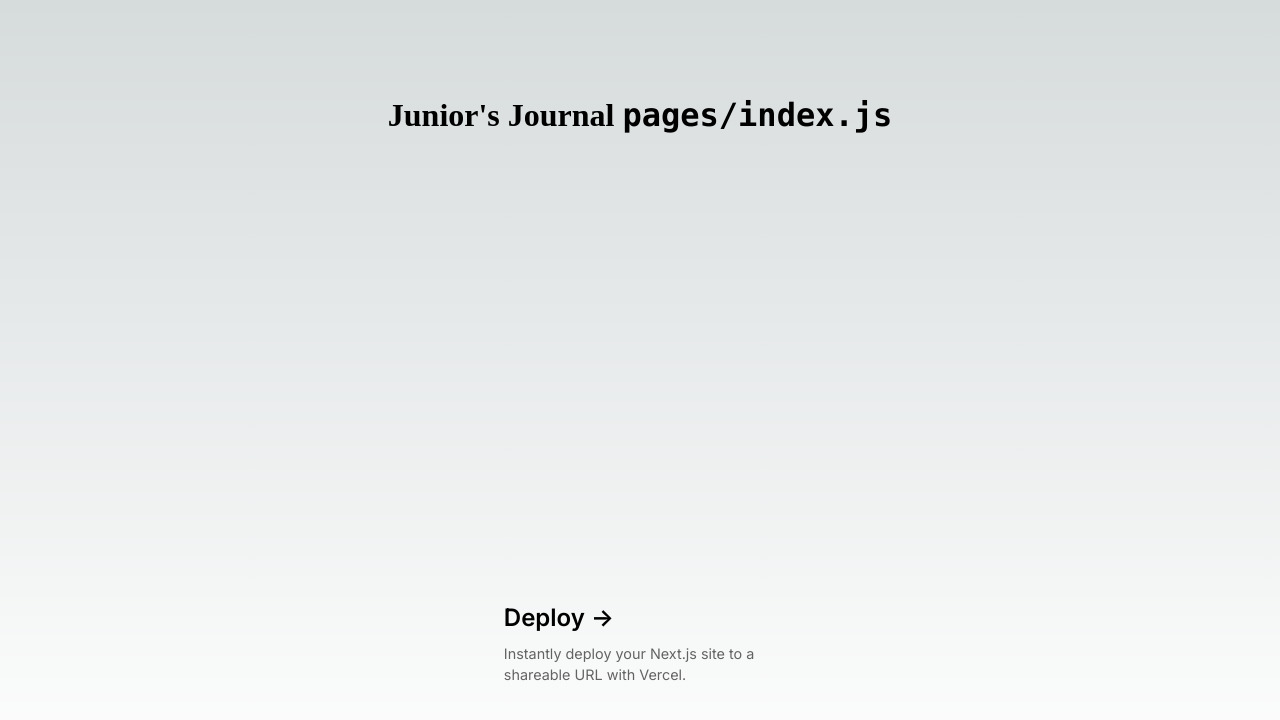
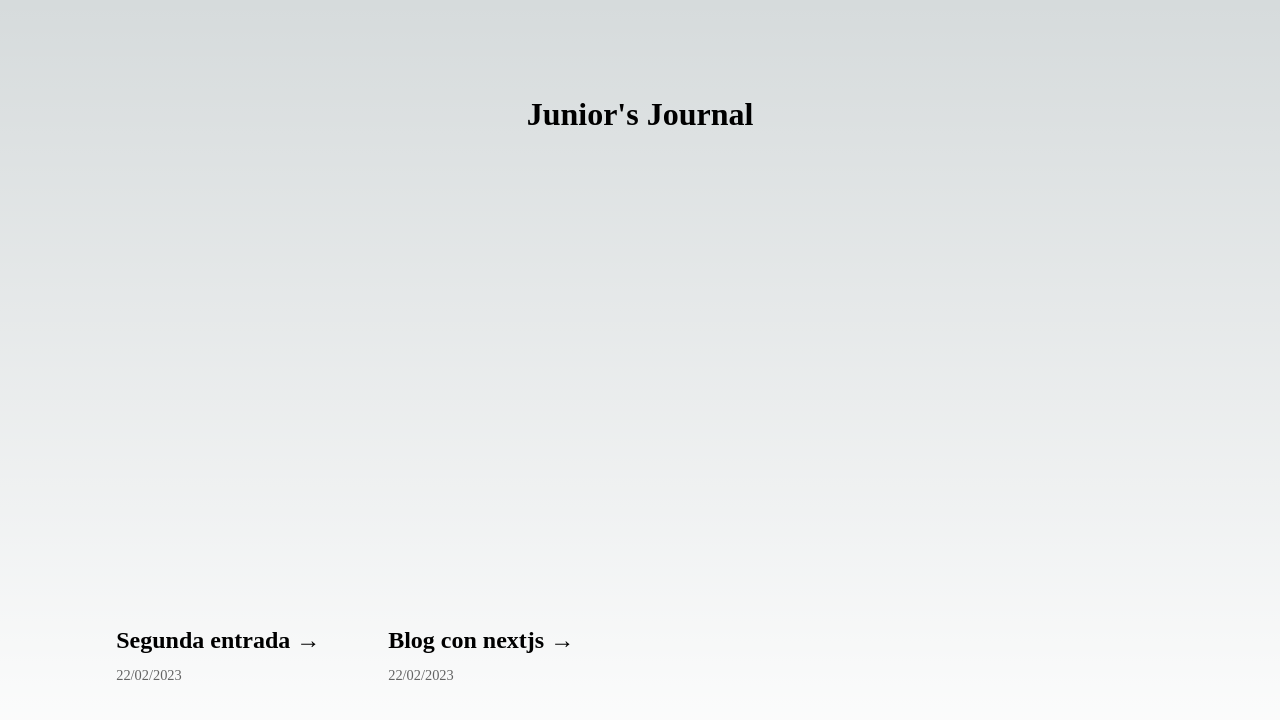
Before and after one commit to PedroOrtRec/edro, a Next.js app: page / in a window 1280 px wide. Shown: the top 720 px of the page. Built offline with nearby package versions, Linux system fonts and the light colour scheme.

Commit message:
funciones mdx para leer los posts en data. iteración de los posts en el index. creación de rutas dinámicas para cada post.

```diff
--- a/data/hola-mundo.mdx
+++ b/data/hola-mundo.mdx
@@ -0,0 +1,8 @@
+---
+title: Blog con nextjs
+date: 22/02/2023
+---
+
+# Hola Mundo
+
+hola, esto es mi primer post.
--- /dev/null
+++ b/data/segundo-post.mdx
@@ -0,0 +1,9 @@
+---
+title: "Segunda entrada"
+date: "22/02/2023"
+
+---
+
+# Esta es la segunda entrada
+
+Qué guay
--- /dev/null
+++ b/lib/mdx.js
@@ -0,0 +1,35 @@
+import fs from 'fs';
+import path from 'path';
+import matter from 'gray-matter';
+import { serialize } from 'next-mdx-remote/serialize';
+
+const root = process.cwd();
+
+export const getFiles = () => fs.readdirSync(path.join(root, "data"));
+
+export const getFilesBySlug = async (slug) => {
+    const mdxSource = fs.readFileSync(path.join(root, "data", `${slug}.mdx`), "utf-8"
+    );
+
+    const { data, content } = await matter(mdxSource);
+    const source = await serialize(content, {});
+
+    return {
+        source,
+        frontmatter: {
+            slug,
+            ...data,
+        },
+    };
+};
+
+export const getAllFilesMetadata = () => {
+    const files = getFiles();
+
+    return files.reduce((allPosts, postSlug) => {
+        const mdxSource = fs.readFileSync(path.join(root, "data", postSlug), "utf-8");
+        const { data } = matter(mdxSource);
+
+        return [{ ...data, slug: postSlug.replace(".mdx", "") }, ...allPosts]
+    }, []);
+};
--- a/package.json
+++ b/package.json
@@ -10,7 +10,9 @@
   },
   "dependencies": {
     "@next/font": "13.1.6",
+    "gray-matter": "^4.0.3",
     "next": "13.1.6",
+    "next-mdx-remote": "^4.3.0",
     "react": "18.2.0",
     "react-dom": "18.2.0"
   }
--- /dev/null
+++ b/pages/about.js
@@ -0,0 +1,3 @@
+export default function About() {
+    return <h1>About</h1>
+};
--- a/pages/index.js
+++ b/pages/index.js
@@ -1,41 +1,47 @@
 import Head from 'next/head'
 import Image from 'next/image'
+import Link from 'next/link'
 import { Inter } from '@next/font/google'
 import styles from '@/styles/Home.module.css'
 
+import { getAllFilesMetadata } from '@/lib/mdx'
+
 const inter = Inter({ subsets: ['latin'] })
 
-export default function Home() {
+export default function Home({ posts }) {
   return (
     <>
       <Head>
-        <title>Create Next App</title>
+        <title>Blogjjournal</title>
         <meta name="description" content="Generated by create next app" />
         <meta name="viewport" content="width=device-width, initial-scale=1" />
         <link rel="icon" href="/favicon.ico" />
       </Head>
       <main className={styles.main}>
-        <h1>
-          Junior's Journal&nbsp;
-          <code className={styles.code}>pages/index.js</code>
+        <h1 className={styles.title}>
+          Junior's Journal
         </h1>
-        <div>
-          <a
-            href="https://vercel.com/new?utm_source=create-next-app&utm_medium=default-template&utm_campaign=create-next-app"
-            className={styles.card}
-            target="_blank"
-            rel="noopener noreferrer"
-          >
-            <h2 className={inter.className}>
-              Deploy <span>-&gt;</span>
-            </h2>
-            <p className={inter.className}>
-              Instantly deploy your Next.js site to a shareable URL
-              with&nbsp;Vercel.
-            </p>
-          </a>
+        <div className={styles.grid}>
+          {posts.map((post) => (
+
+            <Link key={post.slug} href={`/${post.slug}`} className={styles.card}>
+
+              <h2>{post.title} &rarr;</h2>
+              <p>{post.date}</p>
+
+            </Link>
+          ))}
         </div>
       </main>
+      <footer className={styles.footer}></footer>
     </>
   )
 }
+
+export async function getStaticProps() {
+  const posts = await getAllFilesMetadata();
+  console.log(posts);
+  return {
+    props: { posts },
+  };
+}
```
Also changed, not shown: pages/[slug].js (added, +28 -0 lines), 1 other file (tests, documents, lock files or other folders).
